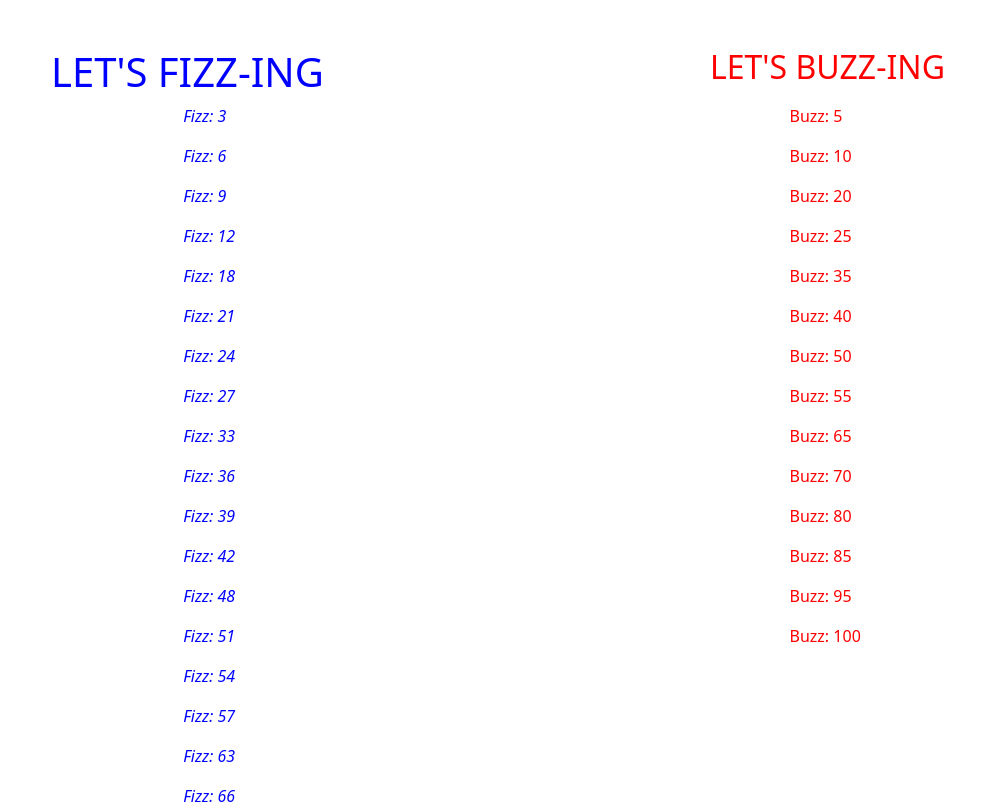
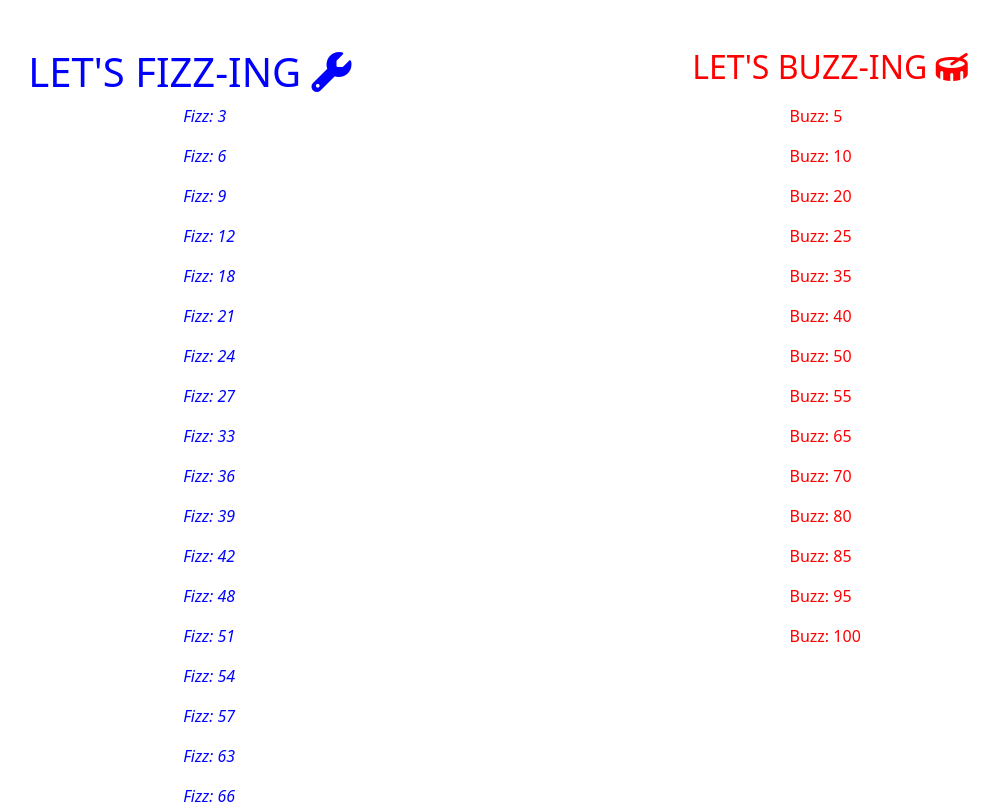
Before and after one commit to DeniseDichiara/js-fizzbuzz, a plain HTML site: page index.html in a window 1280 px wide. Shown: the top 811 px of the page, without its empty margins (142-1141 px from the left). Drawn offline with nearby package versions, Linux system fonts and the light colour scheme.

Commit message:
added icons

```diff
--- a/index.html
+++ b/index.html
@@ -7,6 +7,9 @@
         <meta name="description" content="">
         <meta name="viewport" content="width=device-width, initial-scale=1">
 
+        <!--* FONT-AWESOME-->
+        <link rel="stylesheet" href="https://cdnjs.cloudflare.com/ajax/libs/font-awesome/6.4.0/css/all.min.css" integrity="sha512-iecdLmaskl7CVkqkXNQ/ZH/XLlvWZOJyj7Yy7tcenmpD1ypASozpmT/E0iPtmFIB46ZmdtAc9eNBvH0H/ZpiBw==" crossorigin="anonymous" referrerpolicy="no-referrer" />
+
         <!--? BOOTSTRAP-->
         <link href="https://cdn.jsdelivr.net/npm/bootstrap@5.3.0-alpha3/dist/css/bootstrap.min.css" rel="stylesheet" integrity="sha384-KK94CHFLLe+nY2dmCWGMq91rCGa5gtU4mk92HdvYe+M/SXH301p5ILy+dN9+nJOZ" crossorigin="anonymous">
 
@@ -15,8 +18,8 @@
 
     <body>
         <div class="d-flex justify-content-around mt-5">
-            <h1>LET'S FIZZ-ING</h1>
-            <h2>LET'S BUZZ-ING</h2>
+            <h1>LET'S FIZZ-ING <i class="fa-solid fa-wrench" style="color: blue;"></i></h1>
+            <h2>LET'S BUZZ-ING <i class="fa-solid fa-drum" style="color: red;"></i></h2>
         </div>
 
 
```
